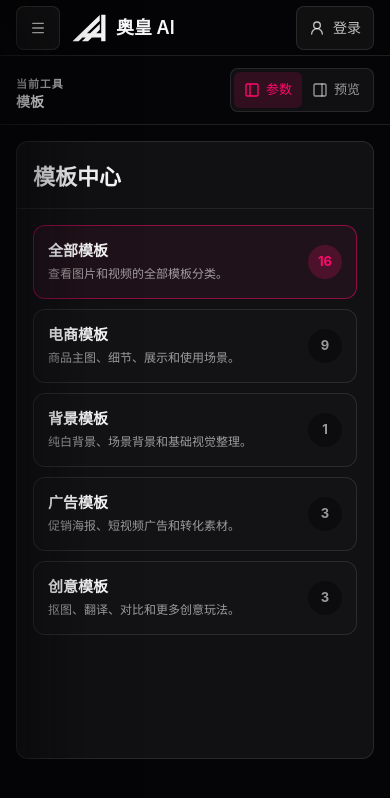
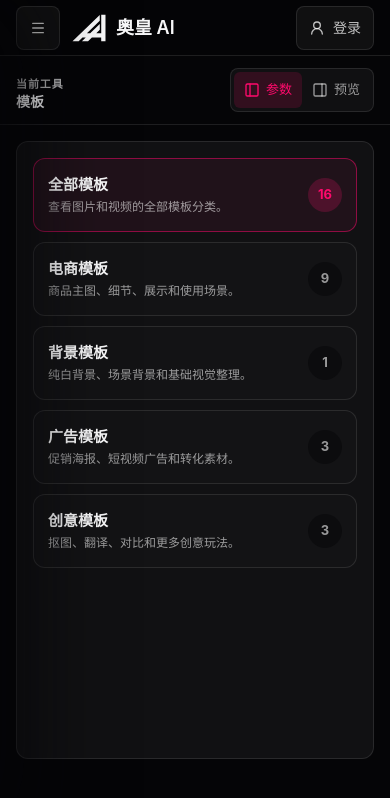
Before and after one commit to jike072-collab/new-jiemian, a Next.js app: page /templates in a window 390 px wide. Shown: the top 798 px of the page. Built offline with nearby package versions, Linux system fonts and the light colour scheme.

Commit message:
ui(mobile): remove duplicate tool copy

```diff
--- a/src/app/globals.css
+++ b/src/app/globals.css
@@ -2536,6 +2536,10 @@
     display: flex;
   }
 
+  .shell-panel--controls .shell-panel__header--tool {
+    display: none;
+  }
+
   .shell-mobile-tabs {
     display: flex;
     align-items: center;
--- a/src/components/workbench-shell.tsx
+++ b/src/components/workbench-shell.tsx
@@ -354,7 +354,6 @@ function MobileOverlay({
             <BrandLogo className="shell-brand__logo" />
             <div>
               <strong className="shell-brand__text">奥皇 AI</strong>
-              <p className="shell-drawer__sub">选择创作工具</p>
             </div>
           </div>
           <button type="button" className="shell-icon-button" onClick={onClose} aria-label="关闭导航">
@@ -377,7 +376,7 @@ function MobileOverlay({
                       key={item.id}
                       item={item}
                       active={activeTool.id === item.id}
-                      showDescription
+                      showDescription={false}
                       onClick={() => {
                         onSelect(item.action, item.id);
                         onClose();
```
